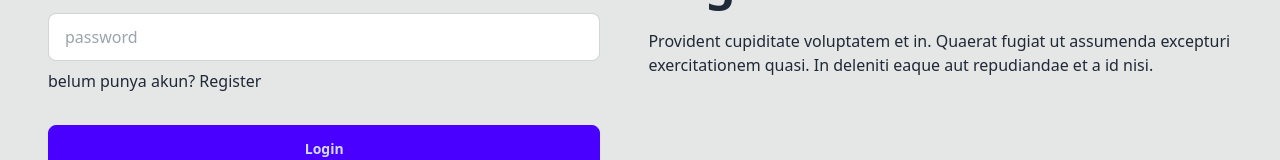
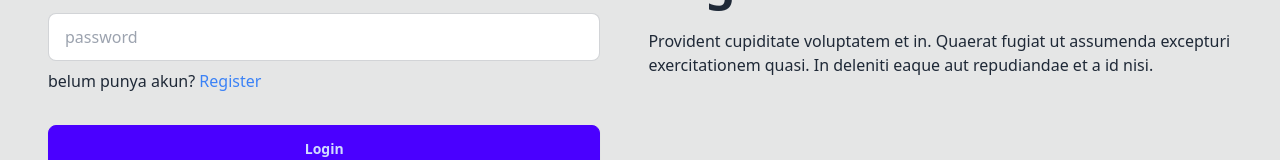
Before and after one commit to MchmdGalih/FE-Kelompok5, a Vue app: page /login in a window 1280 px wide. Shown: the part 371-531 px from the top of the page. Built offline with nearby package versions, Linux system fonts and the light colour scheme.

Commit message:
intall vueValidate, validate in form login & register

```diff
--- a/package.json
+++ b/package.json
@@ -9,6 +9,8 @@
     "preview": "vite preview"
   },
   "dependencies": {
+    "@vuelidate/core": "^2.0.3",
+    "@vuelidate/validators": "^2.0.4",
     "axios": "^1.7.9",
     "pinia": "^2.3.0",
     "vue": "^3.5.13",
--- a/src/components/Form.vue
+++ b/src/components/Form.vue
@@ -8,9 +8,11 @@
         type="text"
         placeholder="username"
         class="input input-bordered"
-        required
         v-model="formData.name"
       />
+      <p class="invalid" v-for="error of v$.name.$errors" :key="error.$uid">
+        {{ error.$message }}
+      </p>
     </div>
 
     <div class="form-control">
@@ -21,10 +23,12 @@
         type="email"
         placeholder="email"
         class="input input-bordered"
-        required
         v-model="formData.email"
       />
     </div>
+    <p class="invalid" v-for="error of v$.email.$errors" :key="error.$uid">
+      {{ error.$message }}
+    </p>
     <div class="form-control">
       <label class="label">
         <span class="label-text">Password</span>
@@ -33,10 +37,12 @@
         type="password"
         placeholder="password"
         class="input input-bordered"
-        required
         v-model="formData.password"
       />
     </div>
+    <p class="invalid" v-for="error of v$.password.$errors" :key="error.$uid">
+      {{ error.$message }}
+    </p>
 
     <div class="form-control" v-if="isRegister">
       <label class="label">
@@ -46,15 +52,19 @@
         type="password"
         placeholder="password"
         class="input input-bordered"
-        required
         v-model="formData.password_confirmation"
       />
+      <p class="invalid" v-for="error of v$.name.$errors" :key="error.$uid">
+        {{ error.$message }}
+      </p>
     </div>
     <p>
       {{ isRegister ? "sudah punya akun?" : "belum punya akun?" }}
-      <RouterLink :to="isRegister ? '/login' : '/register'">{{
-        isRegister ? "Login" : "Register"
-      }}</RouterLink>
+      <RouterLink
+        :to="isRegister ? '/login' : '/register'"
+        class="text-blue-500"
+        >{{ isRegister ? "Login" : "Register" }}</RouterLink
+      >
     </p>
 
     <div class="form-control mt-6">
@@ -67,12 +77,20 @@
 
 <script setup>
 import { authStore } from "@/stores/auth";
-import { reactive } from "vue";
-import { RouterLink, useRouter } from "vue-router";
-const router = useRouter();
+import { computed, reactive } from "vue";
+import { useVuelidate } from "@vuelidate/core";
+import { required } from "@vuelidate/validators";
+
+const rules = computed(() => {
+  return {
+    name: { required },
+    email: { required },
+    password: { required },
+    password_confirmation: { required },
+  };
+});
 
 const auth = authStore();
-
 const props = defineProps({
   isRegister: {
     type: Boolean,
@@ -86,6 +104,7 @@ const formData = reactive({
   password: "",
   password_confirmation: "",
 });
+const v$ = useVuelidate(rules, formData);
 
 const onReset = () => {
   formData.name = "";
@@ -95,6 +114,12 @@ const onReset = () => {
 };
 
 const onSubmit = async () => {
+  v$.value.$touch();
+
+  if (v$.value.$invalid) {
+    return;
+  }
+
   if (props.isRegister) {
     await auth.register(formData);
     onReset();
@@ -104,3 +129,9 @@ const onSubmit = async () => {
   }
 };
 </script>
+
+<style scoped>
+.invalid {
+  color: red;
+}
+</style>
--- a/src/stores/auth.js
+++ b/src/stores/auth.js
@@ -38,6 +38,7 @@ export const authStore = defineStore("auth", () => {
       localStorage.setItem("token", token.value);
       currentUser.value = data.user;
       localStorage.setItem("user", JSON.stringify(currentUser.value));
+      router.replace("/login");
     } catch (error) {
       console.log(error.message);
     }
@@ -57,6 +58,7 @@ export const authStore = defineStore("auth", () => {
       localStorage.removeItem("user");
 
       alert(data.message);
+      router.replace("/login");
     } catch (error) {
       console.log(error.message);
     }
@@ -90,6 +92,7 @@ export const authStore = defineStore("auth", () => {
       getUserLogged();
       const succesMessage = data.message;
       alert(succesMessage);
+      router.replace("/");
     } catch (error) {
       console.log(error.message);
     }
```
Also changed, not shown: 1 other file (tests, documents, lock files or other folders).
